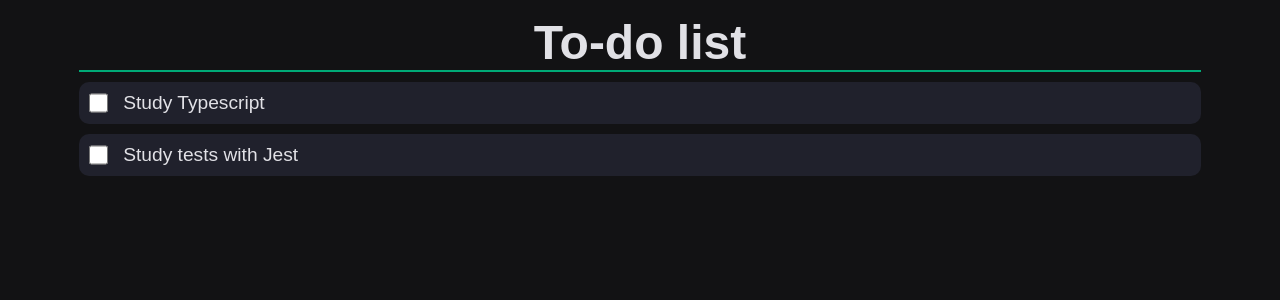
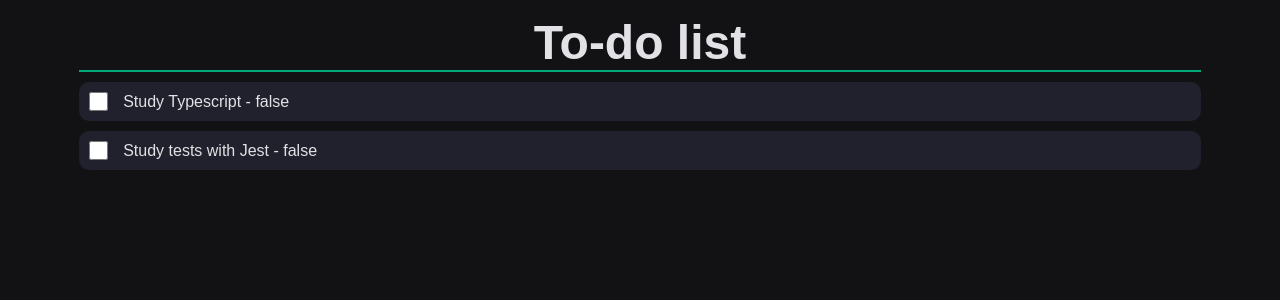
Before and after one commit to rvahilario/todo-app-challenge01, a Next.js app: page / in a window 1280 px wide. Shown: the top 300 px of the page. Built offline with nearby package versions, Linux system fonts and the light colour scheme.

Commit message:
refactor(taskdisplay): adjust styles

```diff
--- a/src/components/TaskDisplay/TaskDisplay.tsx
+++ b/src/components/TaskDisplay/TaskDisplay.tsx
@@ -12,7 +12,9 @@ export const TaskDisplay = ({ task }: TaskDisplayProps) => {
 				checked={isDone}
 				onChange={event => setIsDone(event.target.checked)}
 			/>
-			<span>{task.name}</span>
+			<span>
+				{task.name} - {task.done.toString()}
+			</span>
 		</Container>
 	);
 };
--- a/src/components/TaskDisplay/styles.ts
+++ b/src/components/TaskDisplay/styles.ts
@@ -21,7 +21,7 @@ export const Container = styled.div(
 
 		span {
 			margin-left: 15px;
-			font-size: 1.2rem;
+			font-size: 1rem;
 			text-decoration: ${done ? 'line-through' : 'initial'};
 		}
 		`
```
